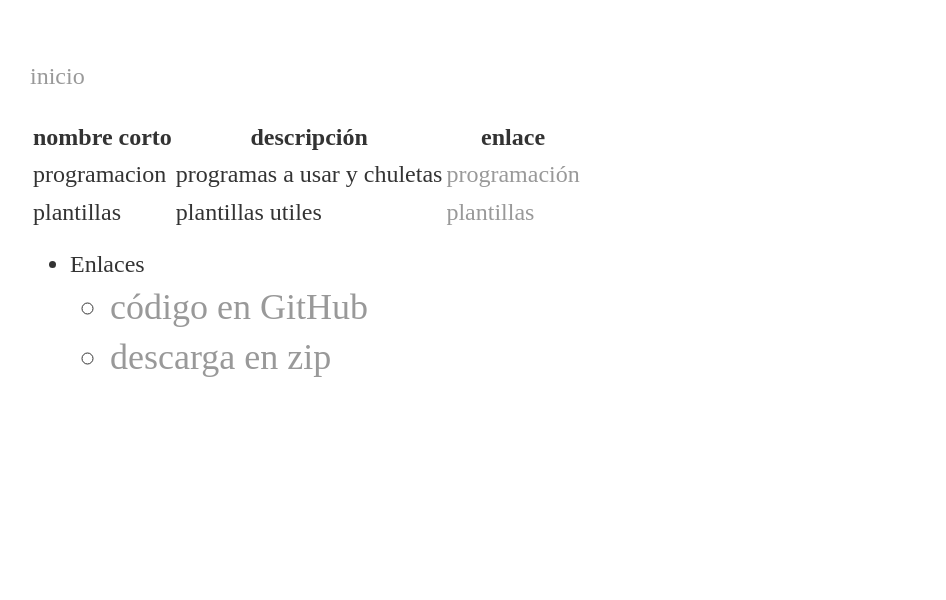
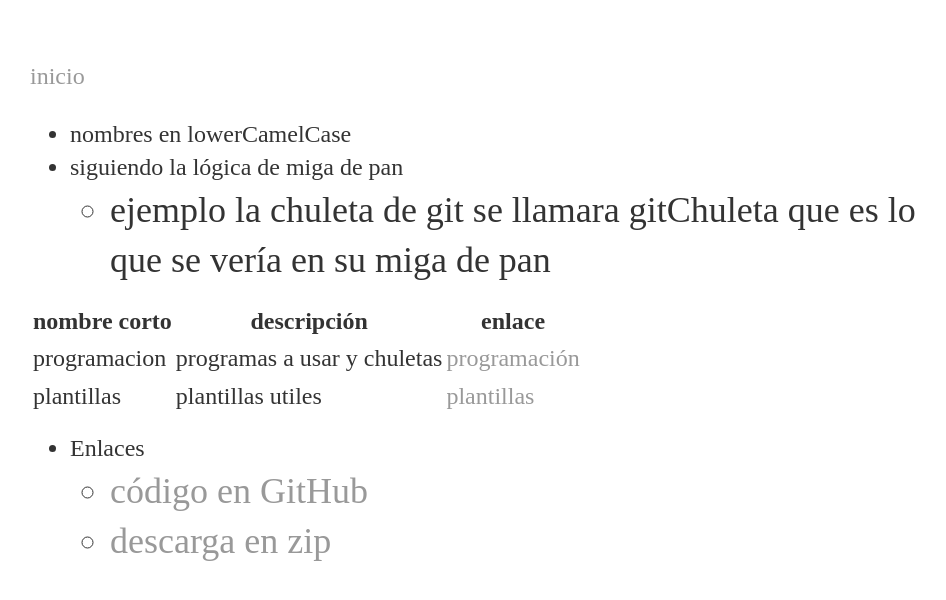
Before and after one commit to pelos6/plantillajekyll, a Jekyll site: the page built from index.md, in a window 1280 px wide. Shown: the top 600 px of the page, without its empty margins (162-1108 px from the left). Built offline with Jekyll 4.4.1, drawn with Linux system fonts in a browser that asks for light colours.

Commit message:
viernes tarde

```diff
--- a/index.md
+++ b/index.md
@@ -3,6 +3,10 @@ layout: default
 title: home
 ---
 [inicio](index.html)
+
+* nombres en lowerCamelCase
+* siguiendo la lógica de miga de pan
+    - ejemplo la chuleta de git se llamara gitChuleta que es lo que se vería en su miga de pan
 
 | nombre corto   | descripción        |   enlace           |
 | ---------------| ------------------ | -------------------|
```
Also changed, not shown: markdown.md (+3 -1 lines), markdownChuleta.md (+11 -1 lines).
